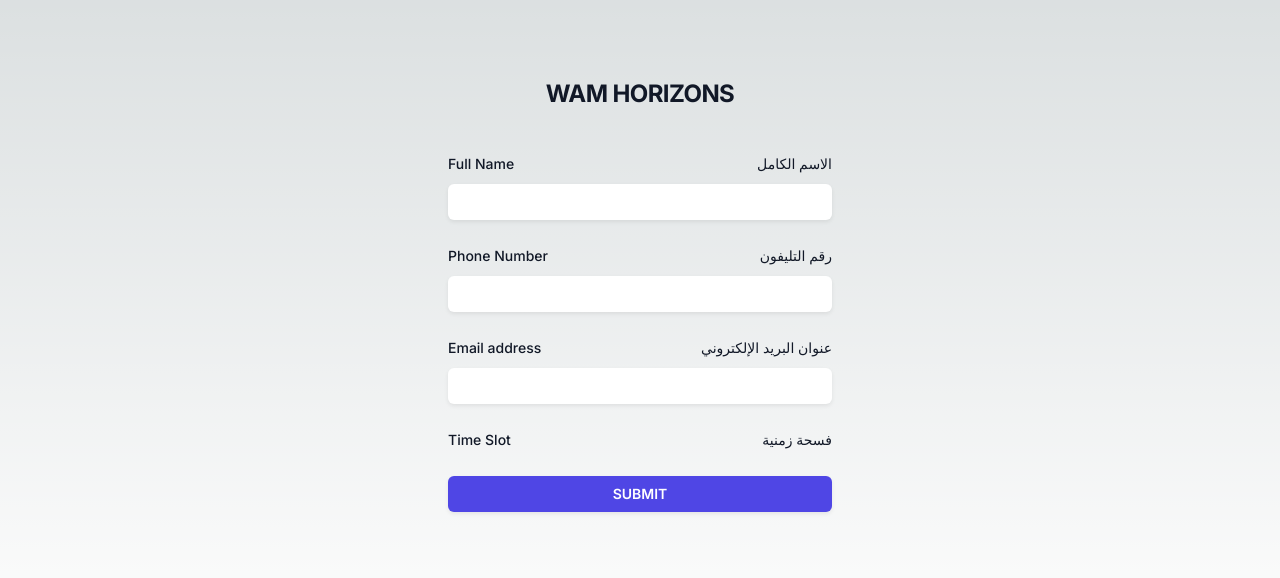
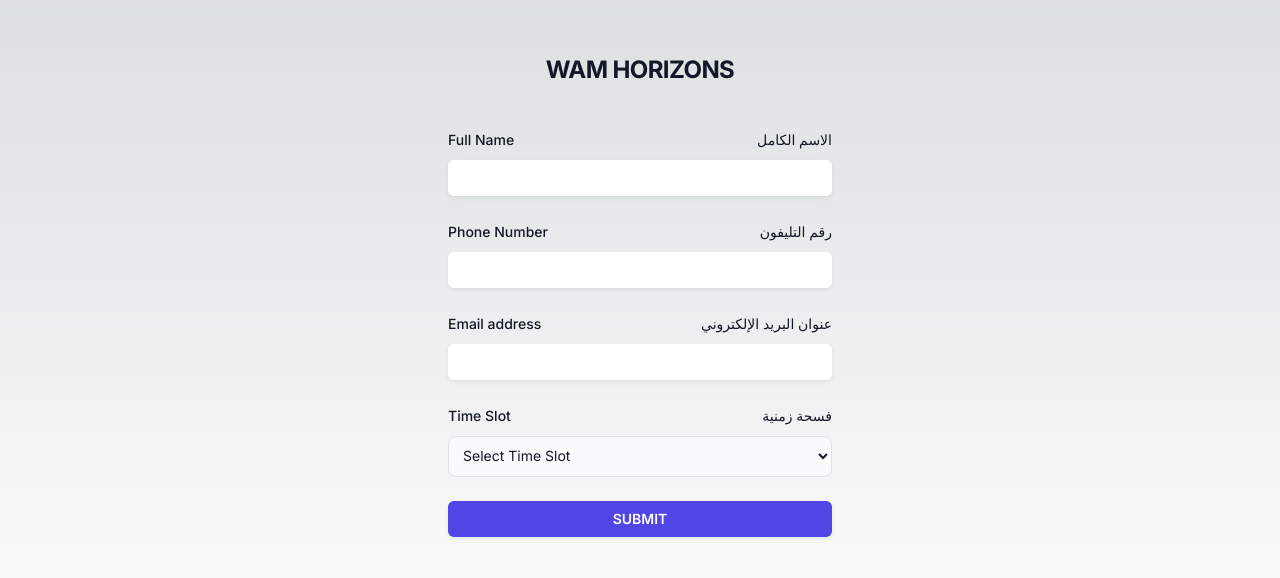
Before and after one commit to kasmiamjad/horizons, a Next.js app: page / in a window 1280 px wide. Shown: the part 114-692 px from the top of the page. Built offline with nearby package versions, Linux system fonts and the light colour scheme.

Commit message:
Time slot added

```diff
--- a/src/app/RegistrationForm.js
+++ b/src/app/RegistrationForm.js
@@ -94,7 +94,13 @@
         <label for="name" class="w-1/2 block text-sm font-medium leading-6 text-gray-900 text-right">فسحة زمنية</label>
       </div>
         <div class="mt-2">
-
+        <select id="countries" class="bg-gray-50 border border-gray-300 text-gray-900 text-sm rounded-lg focus:ring-blue-500 focus:border-blue-500 block w-full p-2.5 dark:bg-gray-700 dark:border-gray-600 dark:placeholder-gray-400 dark:text-white dark:focus:ring-blue-500 dark:focus:border-blue-500">
+            <option selected>Select Time Slot</option>
+            <option value="09:00-09:05">09:00-09:05</option>
+            <option value="09:05-09:10">09:05-09:10</option>
+            <option value="09:10-09:15">09:10-09:15</option>
+            <option value="09:15-09:20">09:15-09:20</option>
+          </select>
         </div>
       </div>
    <div>
```
